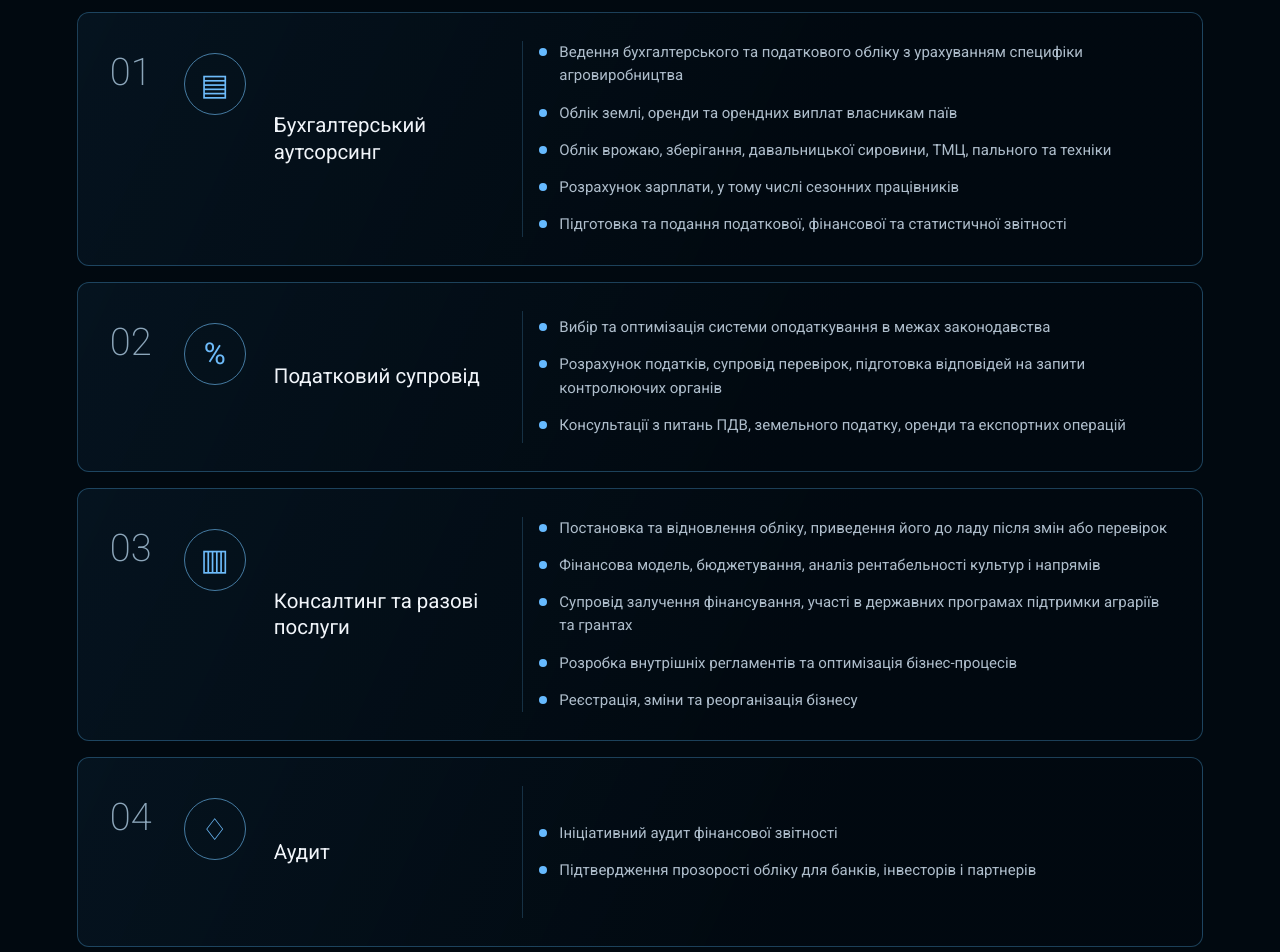
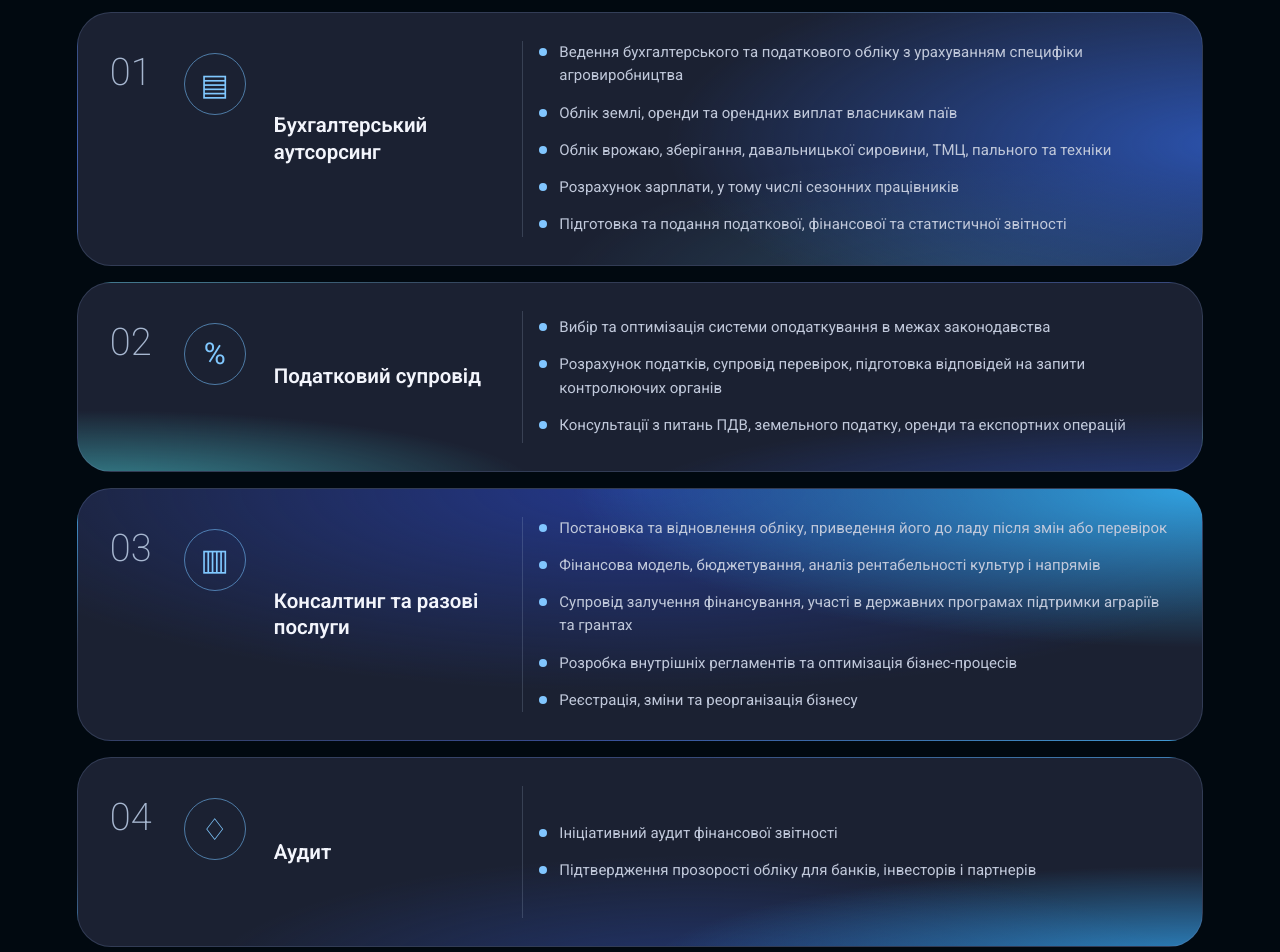
Before and after one commit to dnagorna3817-spec/website_akc_main, a Next.js app: page /industries/agribusiness in a window 1280 px wide. Shown: the part 1000-1952 px from the top of the page. Built offline with nearby package versions, Linux system fonts and the light colour scheme.

Commit message:
Style agro service cards with audit-inspired gradients without changing dimensions

```diff
--- a/app/industries/agribusiness/agro.module.css
+++ b/app/industries/agribusiness/agro.module.css
@@ -200,3 +200,54 @@
   .audience h2,
   .audience p { align-items: center; text-align: left; }
 }
+
+
+/* Audit-inspired visual skin for agro service cards; dimensions unchanged */
+.offer {
+  /* Preserve existing grid, card width, min-height and padding. */
+  overflow: hidden;
+  border: 1px solid rgba(119, 139, 187, .25);
+  border-radius: 34px;
+  background:
+    radial-gradient(ellipse 55% 85% at 100% 105%, rgba(54, 110, 224, .48) 0%, transparent 72%),
+    radial-gradient(ellipse 50% 95% at 0% -25%, rgba(38, 71, 151, .24) 0%, transparent 75%),
+    #1b2132;
+  box-shadow: none;
+}
+.offer:nth-child(4n + 1) {
+  background:
+    radial-gradient(ellipse 65% 100% at 103% 52%, rgba(49, 101, 220, .72), transparent 78%),
+    radial-gradient(ellipse 50% 70% at 80% 110%, rgba(83, 184, 229, .24), transparent 75%),
+    #1b2132;
+}
+.offer:nth-child(4n + 2) {
+  background:
+    radial-gradient(ellipse 60% 65% at 2% 110%, rgba(72, 200, 208, .62), transparent 65%),
+    radial-gradient(ellipse 65% 65% at 100% 120%, rgba(47, 89, 213, .55), transparent 80%),
+    #1b2132;
+}
+.offer:nth-child(4n + 3) {
+  background:
+    radial-gradient(ellipse 80% 90% at 100% 0%, rgba(50, 172, 238, .92), transparent 70%),
+    radial-gradient(ellipse 75% 95% at 50% 0%, rgba(40, 68, 185, .65), transparent 85%),
+    #1b2132;
+}
+.offer:nth-child(4n + 4) {
+  background:
+    radial-gradient(ellipse 65% 70% at 100% 110%, rgba(49, 159, 233, .85), transparent 75%),
+    radial-gradient(ellipse 55% 85% at 55% 120%, rgba(41, 75, 175, .5), transparent 80%),
+    #1b2132;
+}
+.offer:hover { border-color: rgba(125, 168, 227, .5); }
+.offerHeading { border-right-color: rgba(177, 193, 221, .2); }
+.number { color: #a7b7d0; }
+.symbol { border-color: rgba(112, 183, 244, .6); color: #80c8ff; }
+.offerHeading h3 { color: #f3f5fc; font-weight: 600; }
+.offer li { color: #c0c8da; }
+.offer li::before { background: #81c6ff; }
+@media (max-width: 1100px) {
+  .offerHeading { border-right: 0; border-bottom-color: rgba(177, 193, 221, .2); }
+}
+@media (max-width: 767px) {
+  .offer { border-radius: 24px; }
+}
```
